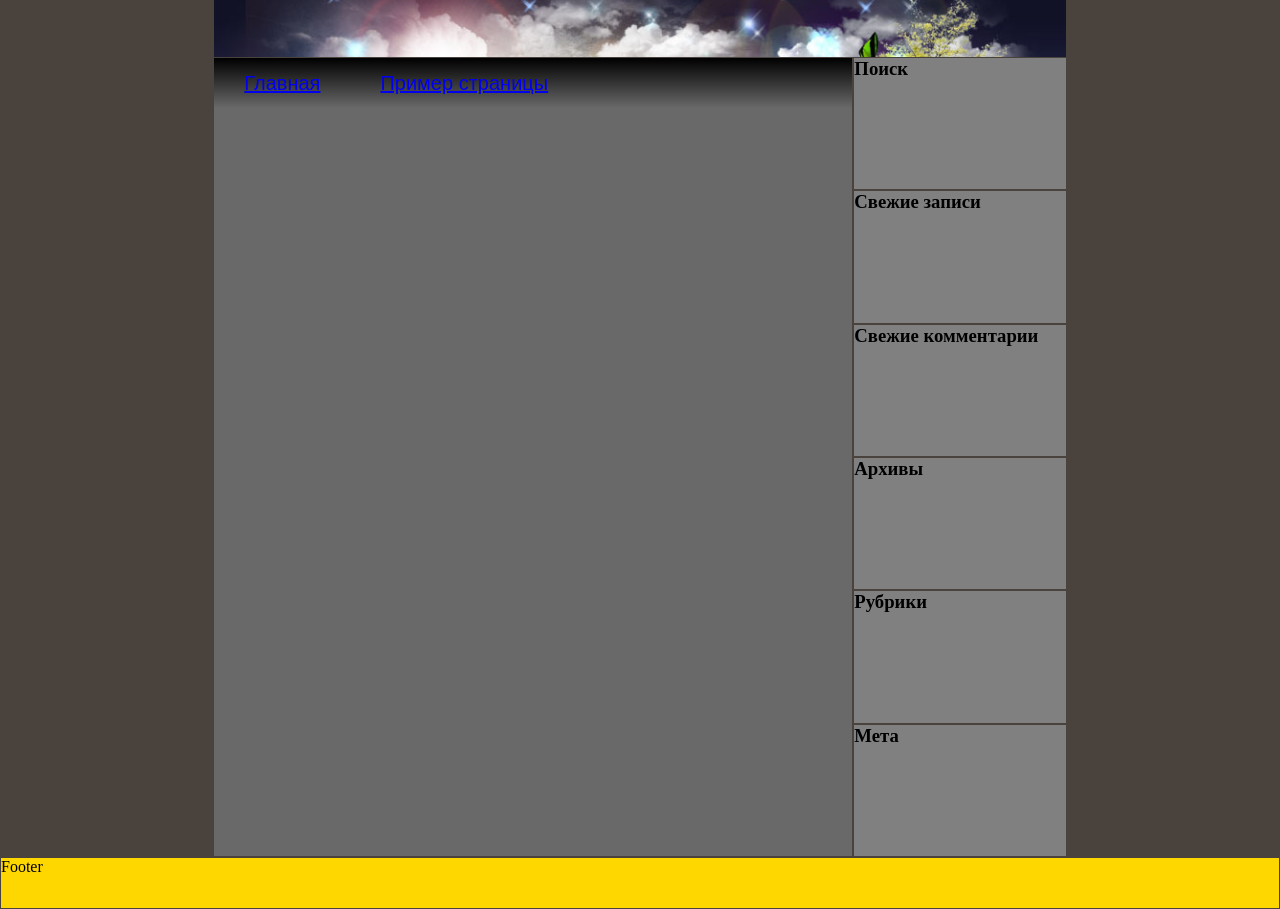
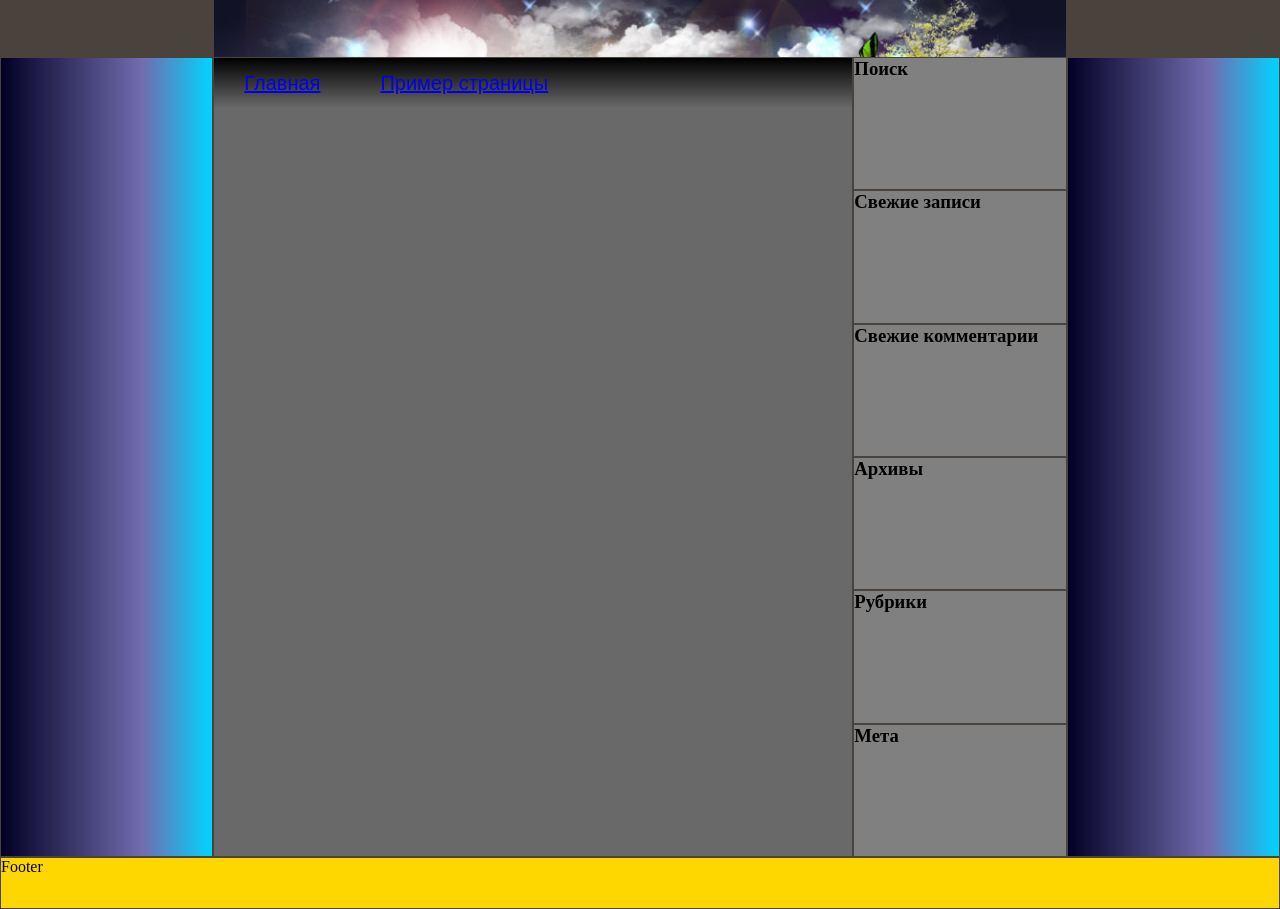
Before and after one commit to sopov-danil/sopov-danil.github.io, a plain HTML site: page index.html in a window 1280 px wide. Shown: the part 41-950 px from the top of the page. Drawn offline with Linux system fonts and the light colour scheme.

Commit message:
Update style.css

```diff
--- a/style.css
+++ b/style.css
@@ -64,7 +64,8 @@
 }
 
 .aside {
-  background-color: #49423d;
+background: rgb(2,0,36);
+background: linear-gradient(90deg, rgba(2,0,36,1) 0%, rgba(17,9,121,0.597053099214361) 67%, rgba(0,212,255,1) 100%);
 }
 
 .main {
```
